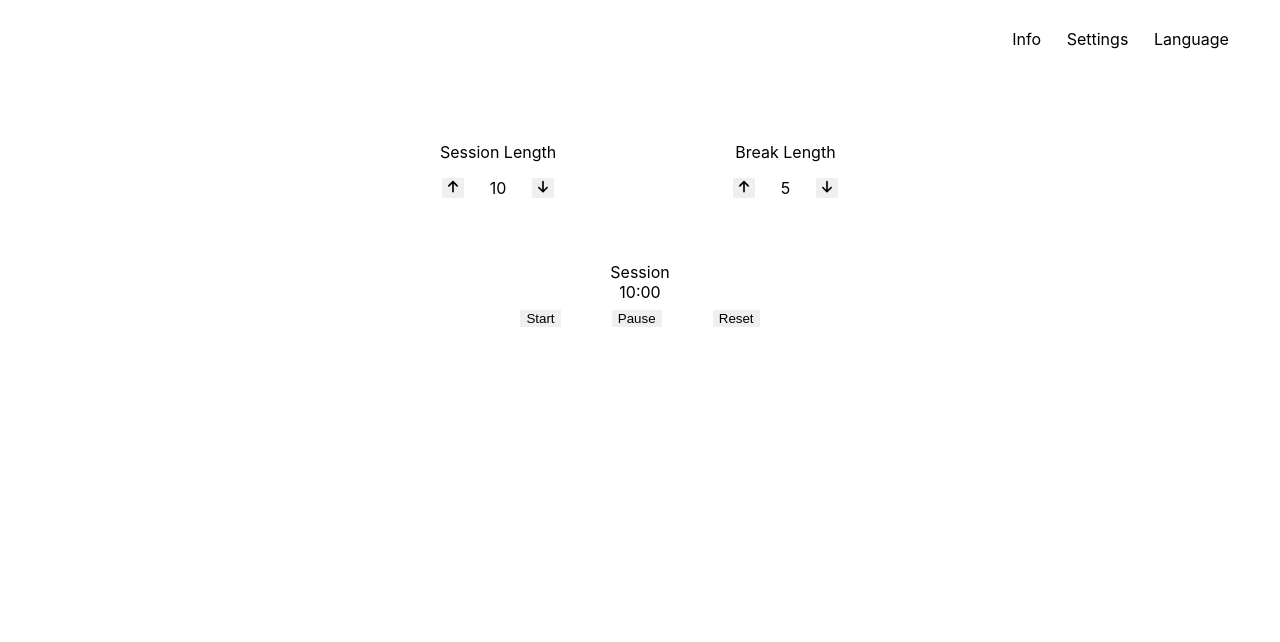
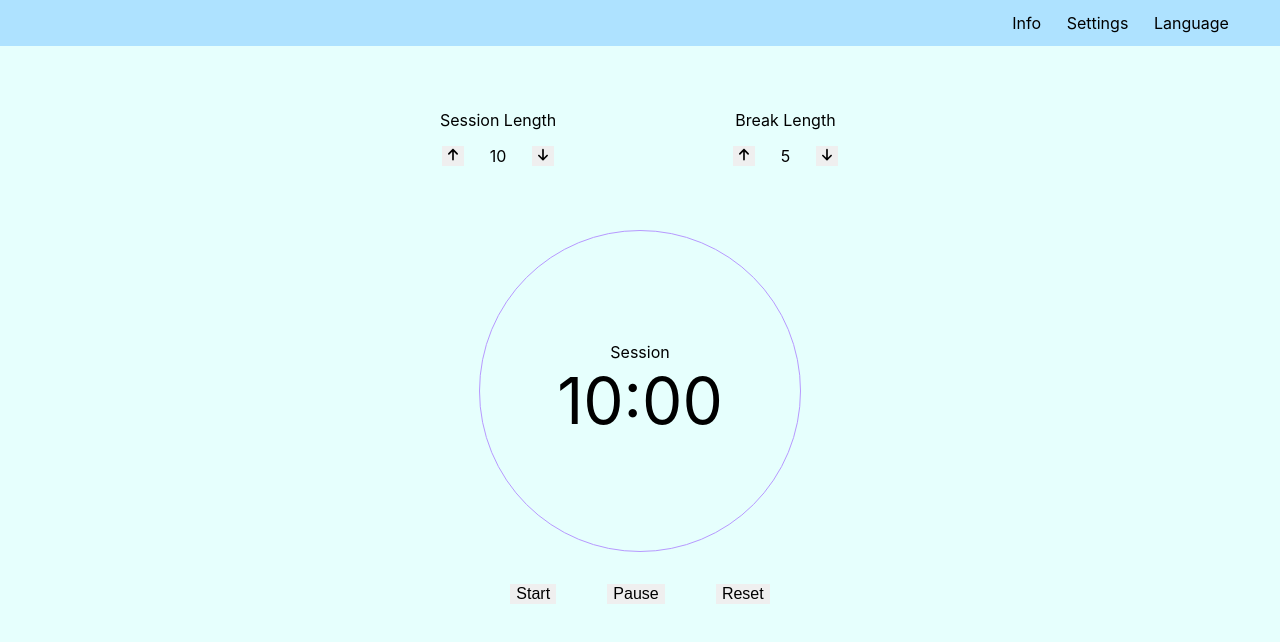
Before and after one commit to alinafatima/pomodoro, a React (Create React App) app: page / in a window 1280 px wide. Shown: the top 642 px of the page. Built offline with nearby package versions, Linux system fonts and the light colour scheme; the HTML template or start-up script is replaced by a standard one.

Commit message:
add theming and pause/resume logic

```diff
--- a/src/App.js
+++ b/src/App.js
@@ -2,22 +2,13 @@ import { useState } from 'react';
 import './App.css';
 import { Timer } from './components/timer';
 import { LengthControl } from './components/length-control';
-import { LengthWrapper } from './styled';
+import { AppWrapper, LengthWrapper, MainWrapper } from './styled';
 
 import TimerContext from './timer-context';
 import Navbar from './components/navbar';
-
-const appData = {
-  session: {
-    minutes: 10,
-    seconds: 0,
-  },
-  break: {
-    minutes: 5,
-    seconds: 0,
-  },
-  isRunning: false,
-};
+import { appData } from './context/data';
+import { ThemeProvider } from 'styled-components';
+import { theme } from './themes/theme';
 
 function App() {
   const [data, setData] = useState(appData);
@@ -26,16 +17,20 @@ function App() {
     setData(newData);
   };
   return (
+    <ThemeProvider theme={theme}>
       <TimerContext.Provider value={{ data, updateData }}>
+        <AppWrapper>
           <Navbar />
-      <div className="App">
+          <MainWrapper>
             <LengthWrapper>
               <LengthControl title="Session Length" type="session" />
               <LengthControl title="Break Length" type="break" />
             </LengthWrapper>
             <Timer />
-      </div>
+          </MainWrapper>
+        </AppWrapper>
       </TimerContext.Provider>
+    </ThemeProvider>
   );
 }
 
--- a/src/components/navbar.js
+++ b/src/components/navbar.js
@@ -1,5 +1,5 @@
 import React, { useState } from 'react';
-import { NavList, NavListItem } from '../styled';
+import { NavBarWrapper, NavList, NavListItem } from '../styled';
 import { Info } from './info';
 import { LanguageDropdown } from './language-dropdown';
 import { Settings } from './settings';
@@ -17,7 +17,7 @@ const Navbar = () => {
   };
 
   return (
-    <nav>
+    <NavBarWrapper>
       <NavList>
         <NavListItem onClick={toggleInfoModal}>Info</NavListItem>
         <NavListItem onClick={toggleSettingsModal}>Settings</NavListItem>
@@ -28,7 +28,7 @@ const Navbar = () => {
       </NavList>
       <Info isOpen={openInfo} closeModal={toggleInfoModal} />
       <Settings isOpen={openSettings} closeModal={toggleSettingsModal} />
-    </nav>
+    </NavBarWrapper>
   );
 };
 
--- a/src/components/timer.js
+++ b/src/components/timer.js
@@ -1,7 +1,12 @@
 import React, { useContext, useEffect, useState } from 'react';
 import { useTranslation } from 'react-i18next';
 import { TIMER_TYPES } from './../constants';
-import { TimerButton, TimerWrapper } from './../styled';
+import {
+  CountdownWrapper,
+  DigitsWrapper,
+  TimerButton,
+  TimerWrapper,
+} from './../styled';
 import TimerContext from './../timer-context';
 
 export const Timer = () => {
@@ -17,6 +22,8 @@ export const Timer = () => {
   const [minutes, setMinutes] = useState(initialMinutes);
   const [seconds, setSeconds] = useState(initialSeconds);
   const [isRunning, setIsRunning] = useState(false);
+  const [isStartButtonPressed, setIsStartButtonPressed] = useState(false);
+
   const alarmSound = new Audio(
     'https://raw.githubusercontent.com/freeCodeCamp/cdn/master/build/testable-projects-fcc/audio/BeepSound.wav'
   );
@@ -75,7 +82,19 @@ export const Timer = () => {
     return () => clearInterval(secondsTimer);
   }, [seconds, isRunning, minutes]);
 
+  const onStart = () => {
+    setIsStartButtonPressed(true);
+    setIsRunning(true);
+  };
+  const onPauseOrResume = () => {
+    if (isStartButtonPressed && !isRunning) {
+      setIsRunning(true);
+    } else {
+      setIsRunning(false);
+    }
+  };
   const onReset = () => {
+    setIsStartButtonPressed(false);
     setIsRunning(false);
     setMinutes(initialMinutes);
     setSeconds(initialSeconds);
@@ -93,16 +112,16 @@ export const Timer = () => {
 
   return (
     <TimerWrapper>
-      <div>{TIMER_TYPES[timerType].label}</div>
+      <CountdownWrapper>
+        <div>{TIMER_TYPES[timerType].label}</div>
+        <DigitsWrapper>
+          {formatMinutes(minutes)}:{formatSeconds(seconds)}
+        </DigitsWrapper>
+      </CountdownWrapper>
       <div>
-        {formatMinutes(minutes)}:{formatSeconds(seconds)}
-      </div>
-      <div>
-        <TimerButton onClick={() => setIsRunning(true)}>
-          {t('start')}
-        </TimerButton>
-        <TimerButton onClick={() => setIsRunning(false)}>
-          {t('pause')}
+        <TimerButton onClick={onStart}>{t('start')}</TimerButton>
+        <TimerButton onClick={onPauseOrResume}>
+          {isStartButtonPressed && !isRunning ? t('resume') : t('pause')}
         </TimerButton>
         <TimerButton onClick={onReset}> {t('reset')}</TimerButton>
       </div>
--- a/src/components/ui-components/select.js
+++ b/src/components/ui-components/select.js
@@ -11,7 +11,9 @@ const Select = ({ options }) => {
     <div>
       <select value={selectedOption} onChange={handleSelectChange}>
         {options?.map((option) => (
-          <option value={option.value}>{option.label}</option>
+          <option key={option.value} value={option.value}>
+            {option.label}
+          </option>
         ))}
       </select>
     </div>
--- /dev/null
+++ b/src/context/data.js
@@ -0,0 +1,11 @@
+export const appData = {
+  session: {
+    minutes: 10,
+    seconds: 0,
+  },
+  break: {
+    minutes: 5,
+    seconds: 0,
+  },
+  isRunning: false,
+};
--- a/src/locales/en.json
+++ b/src/locales/en.json
@@ -1,5 +1,6 @@
 {
   "start": "Start",
   "pause": "Pause",
+  "resume": "Resume",
   "reset": "Reset"
 }
--- a/src/styled.js
+++ b/src/styled.js
@@ -1,4 +1,21 @@
 import styled from 'styled-components';
+
+export const AppWrapper = styled.div`
+  text-align: center;
+  height: 100vh;
+  background-color: ${(props) => props.theme.primary};
+  position: absolute;
+  top: 0;
+  right: 0;
+  bottom: 0;
+  left: 0;
+  margin: 0;
+  padding: 0;
+`;
+
+export const MainWrapper = styled.div`
+  background-color: ${(props) => props.theme.primary};
+`;
 
 export const LengthWrapper = styled.div`
   display: flex;
@@ -33,13 +50,19 @@ export const TimerWrapper = styled.div`
 export const TimerButton = styled.button`
   margin: 1vh 2vw;
   border: none;
+  font-size: 1rem;
+`;
+
+export const NavBarWrapper = styled.nav`
+  background-color: ${(props) => props.theme.secondary};
 `;
 
 export const NavList = styled.ul`
   display: flex;
   justify-content: flex-end;
   list-style: none;
-  margin-right: 3vw;
+  padding-right: 3vw;
+  margin: 0;
 `;
 
 export const NavListItem = styled.li`
@@ -88,3 +111,20 @@ export const CloseIconWrapper = styled.span`
   right: 10px;
   cursor: pointer;
 `;
+
+export const CountdownWrapper = styled.div`
+  border: 1px solid ${(props) => props.theme.tertiary};
+  border-radius: 50%;
+  height: 40vh;
+  width: 25vw;
+  display: flex;
+  justify-content: center;
+  align-items: center;
+  align-self: center;
+  flex-direction: column;
+  margin-bottom: 3vh;
+`;
+
+export const DigitsWrapper = styled.div`
+  font-size: 4rem;
+`;
--- /dev/null
+++ b/src/themes/theme.js
@@ -0,0 +1,7 @@
+export const theme = {
+  primary: '#E6FFFD',
+  secondary: '#AEE2FF',
+  tertiary: '#B799FF',
+  quaternary: '#ACBCFF',
+  quinary: '#8165A6',
+};
```
Lines whose indentation alone changed are shown as unchanged.
